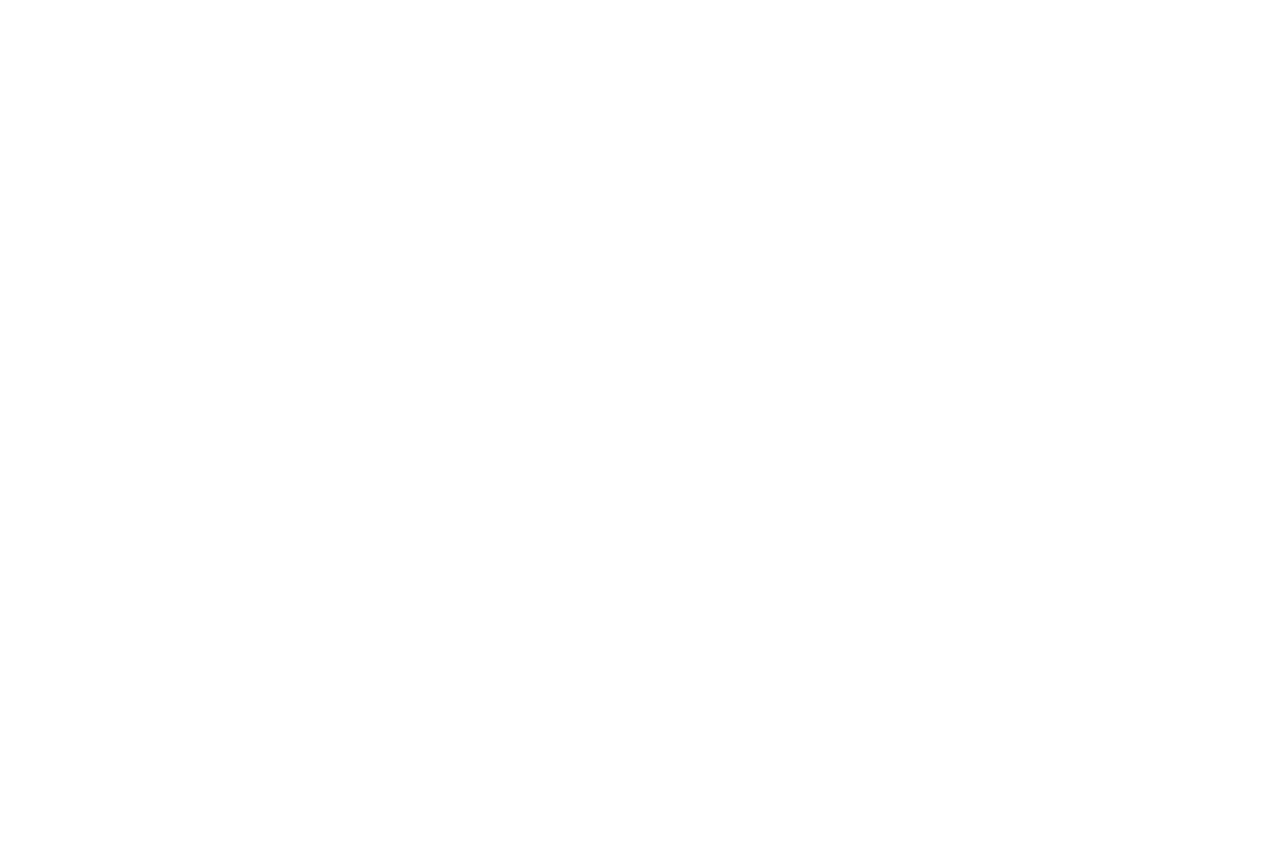
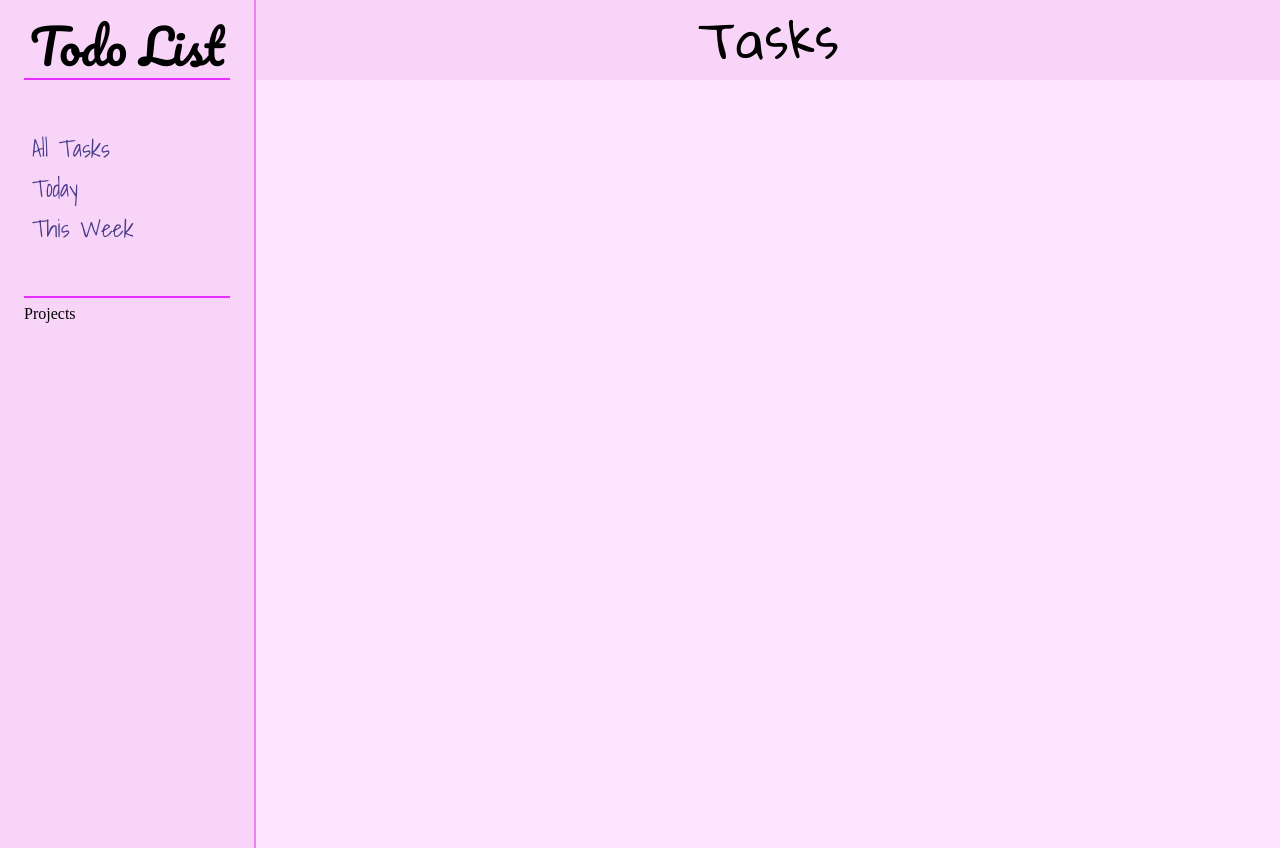
Before and after one commit to ting-prado/todo-list, a website built with webpack: page dist/index.html in a window 1280 px wide. Before the commit the page ends 800 px from the top, so only its background shows below. Built offline with nearby package versions, Linux system fonts and the light colour scheme.

Commit message:
Page skeletal design

```diff
--- /dev/null
+++ b/dist/css/main.css
@@ -0,0 +1,60 @@
+body {
+    display: grid;
+    grid-template-columns: 20% 1fr;
+    height: 100%;
+    margin: 0;
+    overflow: hidden;
+}
+
+#sidebar {
+    background: #f8d4f9;
+    height: 100vh;
+    padding: 1.5rem;
+    border-right: 2px solid violet;
+}
+
+#heading {
+    font-size: 3rem;
+    text-align: center;
+    margin-top: -0.1rem;
+    font-family: 'Pacifico', cursive;
+    user-select: none;
+}
+
+hr {
+    border: 1px solid #e92fff;
+
+}
+
+#tasks-time {
+    display: flex;
+    flex-direction: column;
+    justify-content: center;
+    height: 25%;
+    font-size: 1.5rem;
+}
+
+#tasks-time a {
+    margin: 0.5rem;
+    text-decoration: none;
+    color: darkslateblue;
+    font-family: 'Shadows Into Light', cursive;
+}
+
+#tasks-time a:hover {
+    color: violet;
+}
+
+#content {
+     background: #fce5fc;
+     overflow-y: scroll;
+}
+
+#content h1 {
+    font-size: 3rem;
+    text-align: center;
+    padding: 1rem;
+    background: #f8d4f9;
+    font-family: 'Gloria Hallelujah', cursive;
+    user-select: none;
+}
--- a/dist/index.html
+++ b/dist/index.html
@@ -2,10 +2,27 @@
 <html>
 <head>
     <title>Todo List</title>
+    <link href="css/main.css" type="text/css" rel="stylesheet">
     <link href="./css/reset.css" type="text/css" rel="stylesheet">
+    <link href="https://fonts.googleapis.com/css2?family=Gloria+Hallelujah&family=Pacifico&family=Shadows+Into+Light&display=swap" rel="stylesheet">
     <link href="./icon.png" rel="shortcut icon">
 </head>
 <body>
+    <div id="sidebar">
+        <h1 id="heading">Todo List</h1>
+        <hr>
+        <nav id="tasks-time">
+            <a href="#">All Tasks</a>
+            <a href="#">Today</a>
+            <a href="#">This Week</a>
+        </nav>
+        <hr>
+        <h2>Projects</h2>
+        <nav id="projects"></nav>
+    </div>
+    <div id="content">
+        <h1>Tasks</h1>
+    </div>
     <script src="./main.js"></script>
 </body>
 </html>
```
Also changed, not shown: dist/main.js (added, +8 -0 lines).
